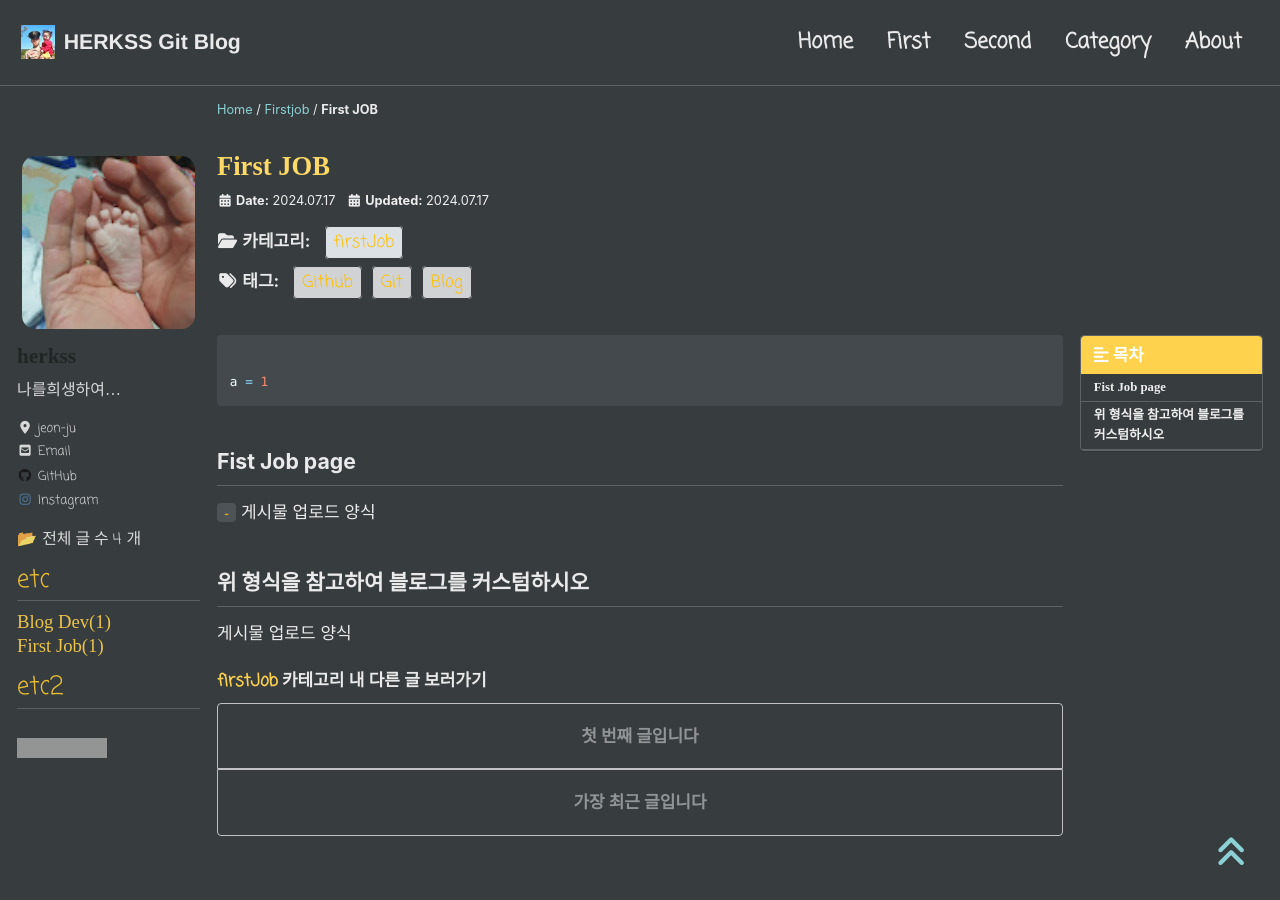
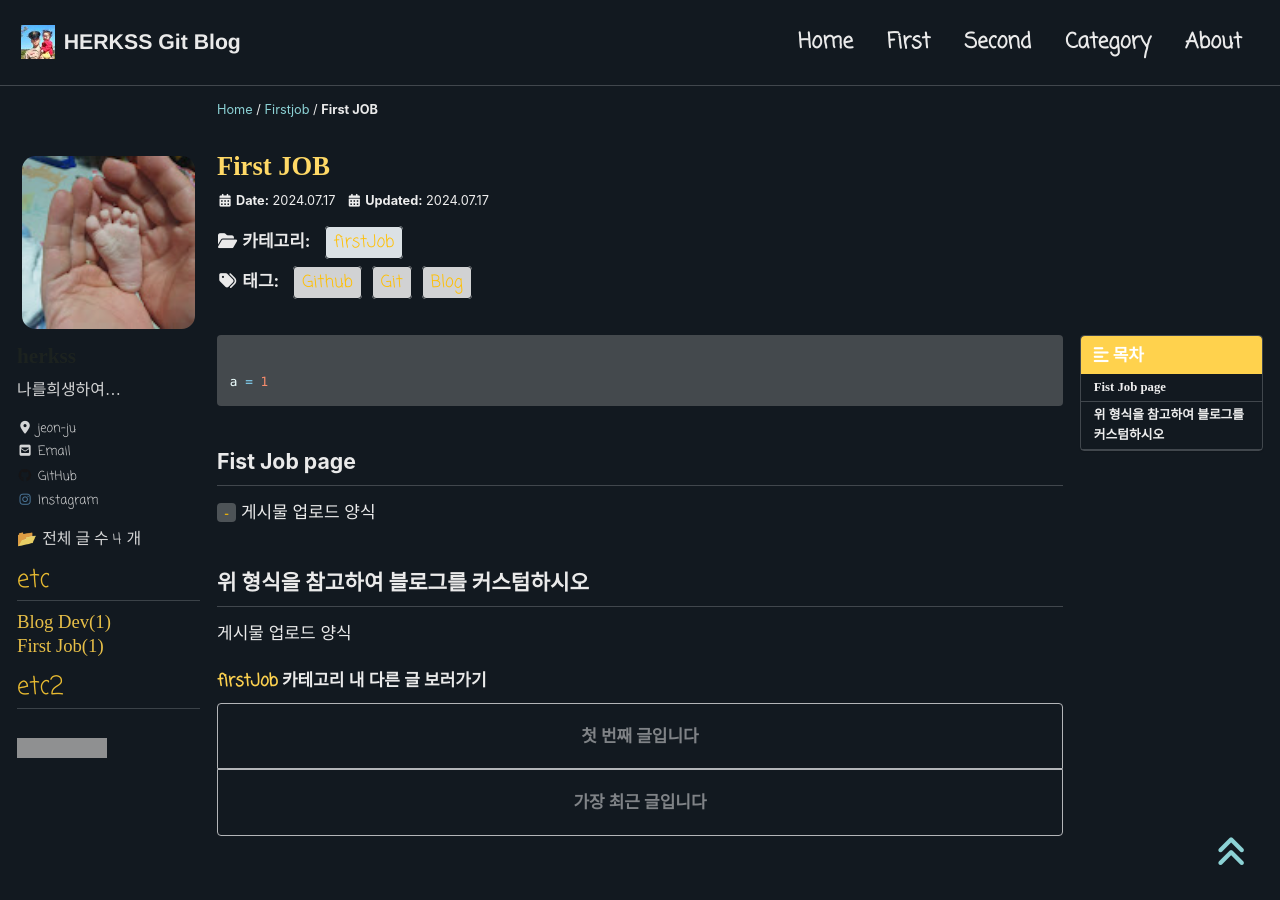
Before and after one commit to herkss/herkss.github.io, a Jekyll site: the page built from _posts/Blog/2024-07-17-first post.md, in a window 1280 px wide and 900 px high. Built offline with Jekyll 4.4.1, drawn with Linux system fonts in a browser that asks for light colours; cached includes are drawn as plain includes; nearby versions of some CDN libraries; some web fonts are replaced; comment, search, counter and statistics services are not loaded; grey boxes are pictures that could not be loaded.

Commit message:
Update _dark.scss

```diff
--- a/_sass/minimal-mistakes/skins/_dark.scss
+++ b/_sass/minimal-mistakes/skins/_dark.scss
@@ -3,7 +3,8 @@
    ========================================================================== */
 
 /* Colors */
-$background-color: #373C3F !default;
+// $background-color: #373C3F !default;
+$background-color: #121920 !default;
 $text-color: #eaeaea !default;
 $primary-color: #FFBF00 !default;
 $border-color: mix(#fff, $background-color, 20%) !default;
```
